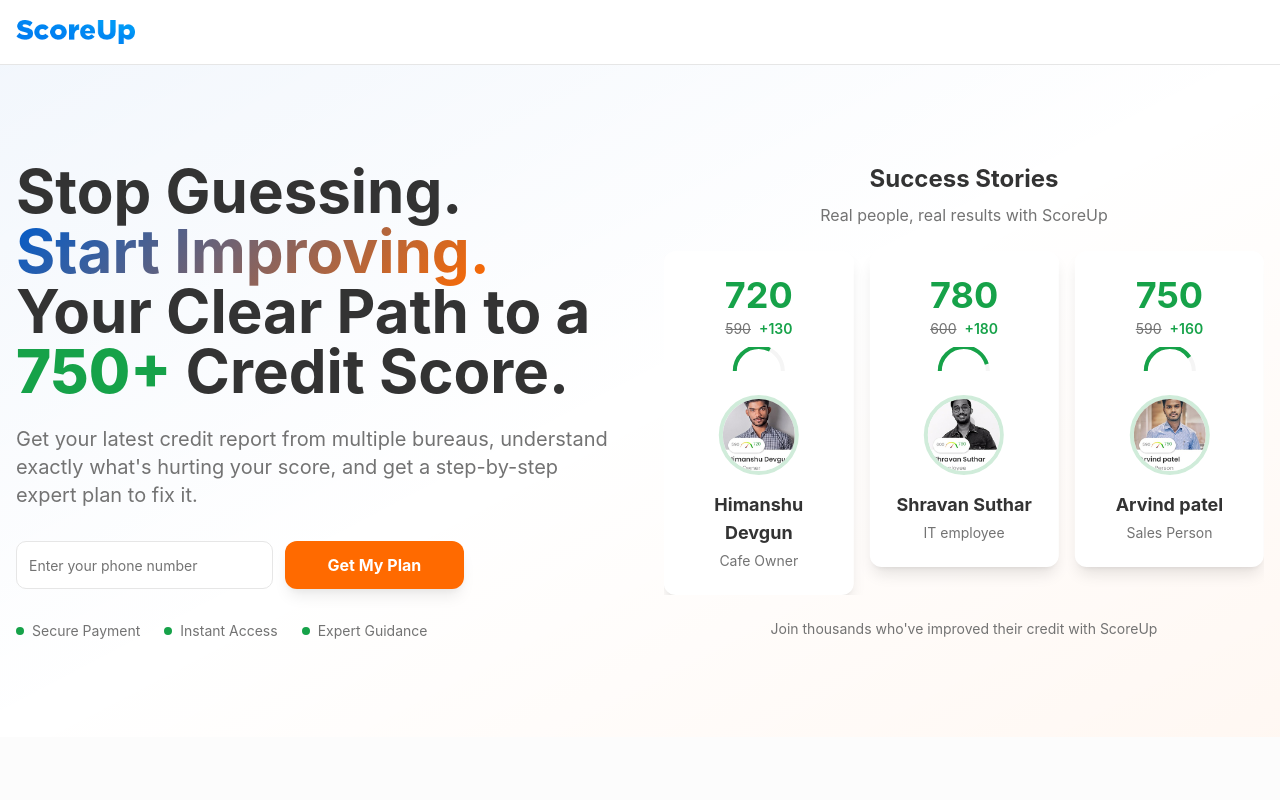
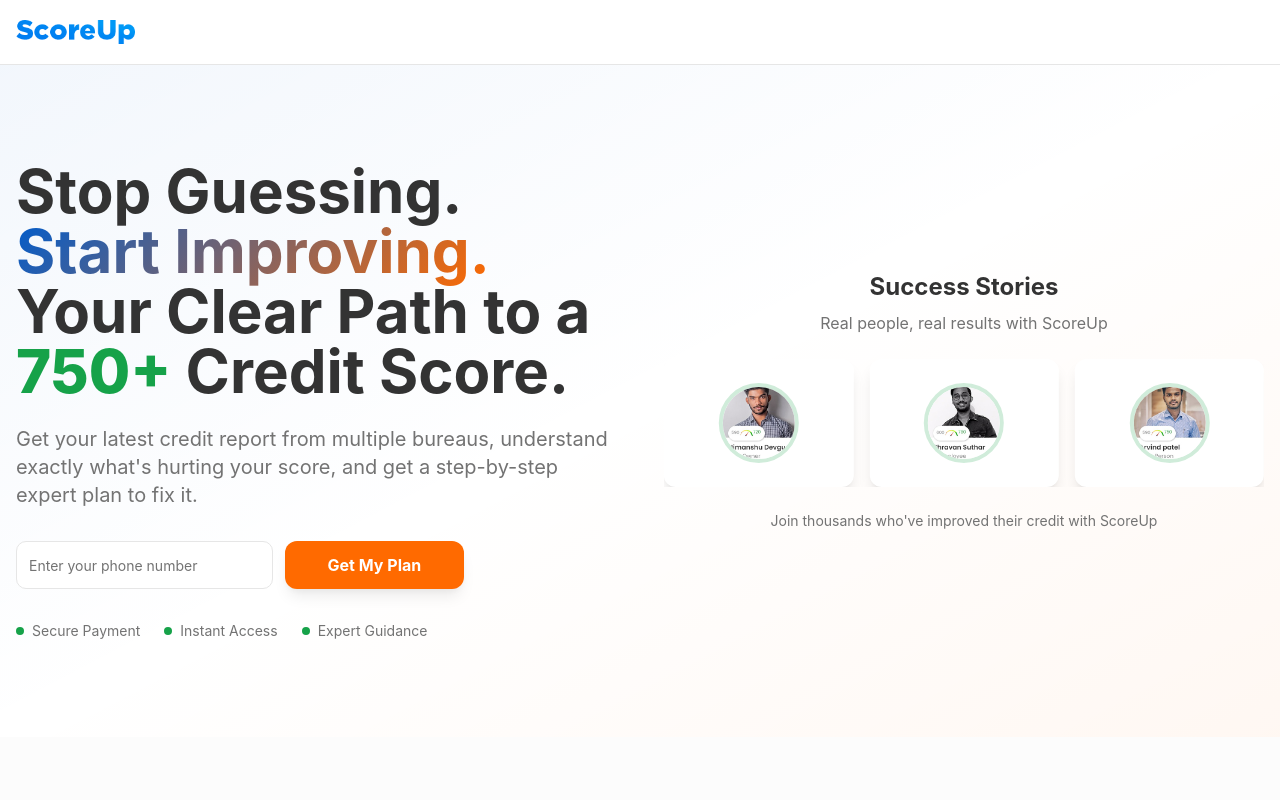
Before and after one commit to shubh099/scoreup-landing-site, a React (Vite) app: page / in a window 1280 px wide. Shown: the top 800 px of the page. Built offline with nearby package versions, Linux system fonts and the light colour scheme.

Commit message:
Refactor: Show only images in carousel
Removed user details and credit score information from the user success carousel, displaying only the images.

```diff
--- a/src/components/UserSuccessCarousel.tsx
+++ b/src/components/UserSuccessCarousel.tsx
@@ -12,45 +12,21 @@ const UserSuccessCarousel = () => {
   const users = [
     {
       image: "/lovable-uploads/e897daf0-3c07-4500-b827-eebdc15c6df5.png",
-      name: "Ankit Sharma",
-      profession: "IT Employee",
-      scoreBefore: 580,
-      scoreAfter: 650
     },
     {
       image: "/lovable-uploads/e88940e0-e43e-4f17-8ff1-4da59732ad82.png",
-      name: "Himanshu Devgun",
-      profession: "Cafe Owner",
-      scoreBefore: 590,
-      scoreAfter: 720
     },
     {
       image: "/lovable-uploads/4a7dfd7d-7c25-411e-81fd-6e16215f38fa.png",
-      name: "Shravan Suthar",
-      profession: "IT employee",
-      scoreBefore: 600,
-      scoreAfter: 780
     },
     {
       image: "/lovable-uploads/4ea972df-3df9-4b4a-99c6-2ddfb2e04428.png",
-      name: "Arvind patel",
-      profession: "Sales Person",
-      scoreBefore: 590,
-      scoreAfter: 750
     },
     {
       image: "/lovable-uploads/46cbf358-7d2f-47ef-a86c-7fb8e493e1de.png",
-      name: "Tarun pal",
-      profession: "Grocery shop owner",
-      scoreBefore: 600,
-      scoreAfter: 780
     },
     {
       image: "/lovable-uploads/a41e25e0-570e-47a4-9b79-f86e0ad3e0f4.png",
-      name: "Priya jiaswal",
-      profession: "Event manager",
-      scoreBefore: 590,
-      scoreAfter: 720
     }
   ];
 
@@ -78,50 +54,12 @@ const UserSuccessCarousel = () => {
             <CarouselItem key={index} className="pl-2 md:pl-4 md:basis-1/2 lg:basis-1/3">
               <Card className="border-0 shadow-lg hover:shadow-xl transition-shadow duration-300">
                 <CardContent className="p-6">
-                  <div className="text-center space-y-4">
-                    {/* Credit Score Display */}
-                    <div className="relative">
-                      <div className="text-4xl font-bold text-success mb-1">{user.scoreAfter}</div>
-                      <div className="flex items-center justify-center space-x-2 text-sm text-muted-foreground">
-                        <span className="line-through">{user.scoreBefore}</span>
-                        <span className="text-success font-semibold">+{user.scoreAfter - user.scoreBefore}</span>
-                      </div>
-                      {/* Score improvement indicator with arc */}
-                      <div className="w-16 h-8 mx-auto mt-2">
-                        <svg viewBox="0 0 64 32" className="w-full h-full">
-                          <path
-                            d="M 8 24 A 24 24 0 0 1 56 24"
-                            stroke="hsl(var(--muted))"
-                            strokeWidth="4"
-                            fill="none"
-                          />
-                          <path
-                            d="M 8 24 A 24 24 0 0 1 56 24"
-                            stroke="hsl(var(--success))"
-                            strokeWidth="4"
-                            fill="none"
-                            strokeDasharray="75.4"
-                            strokeDashoffset={75.4 - (75.4 * ((user.scoreAfter - user.scoreBefore) / 200))}
-                            className="transition-all duration-1000"
-                          />
-                        </svg>
-                      </div>
-                    </div>
-
-                    {/* User Image */}
-                    <div className="relative">
-                      <img
-                        src={user.image}
-                        alt={`${user.name} - Credit score success story`}
-                        className="w-20 h-20 mx-auto rounded-full object-cover border-4 border-success/20"
-                      />
-                    </div>
-
-                    {/* User Details */}
-                    <div className="space-y-1">
-                      <h4 className="font-bold text-foreground text-lg">{user.name}</h4>
-                      <p className="text-sm text-muted-foreground">{user.profession}</p>
-                    </div>
+                  <div className="text-center">
+                    <img
+                      src={user.image}
+                      alt={`Success story ${index + 1}`}
+                      className="w-20 h-20 mx-auto rounded-full object-cover border-4 border-success/20"
+                    />
                   </div>
                 </CardContent>
               </Card>
```
